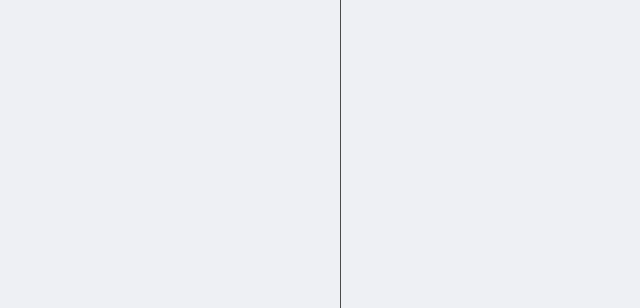
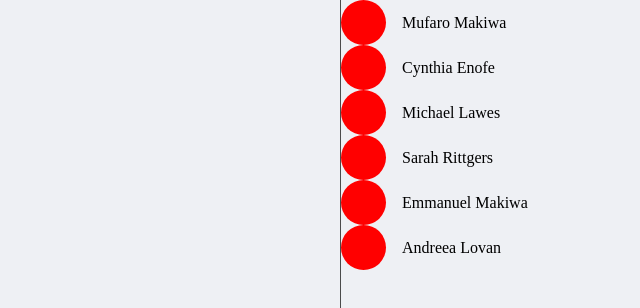
Before and after one commit to sarahrittgers26/sps-2021-team-18, a React (Create React App) app: page /#/ in a window 1280 px wide. Shown: the top 308 px of the page, without its empty margins (640-1280 px from the left). Built offline with nearby package versions, Linux system fonts and the light colour scheme.

Commit message:
Creates connected users side bar

```diff
--- /dev/null
+++ b/src/main/webapp/components/Projects/ConnectedUsers.css
@@ -0,0 +1,5 @@
+.ConnectedUsers_container {
+  display: flex;
+  flex-direction: column;
+  padding: 24px;
+}
--- /dev/null
+++ b/src/main/webapp/components/Projects/ConnectedUsers.js
@@ -0,0 +1,32 @@
+import React from 'react'
+import './ConnectedUsers.css'
+import User from './User.js'
+
+function ConnectedUsers(props) {
+
+  const {active, inactive, onActiveUserClick, onInactiveUserClick} = props;
+  const ActiveUsers = active.map((user) => (
+    <User
+      key={`User_obj_${user.id}`}
+      name={user.name}
+      active={true}
+      onClick={() => onActiveUserClick(user.id)}/>
+  ));
+
+  const InactiveUsers = inactive.map((user) => (
+    <User
+      key={`User_obj_${user.id}`}
+      name={user.name}
+      active={true}
+      onClick={() => onInactiveUserClick(user.id)}/>
+  ));
+
+  return (
+    <div className="ConnectedUsers_containter">
+      {ActiveUsers}
+      {InactiveUsers}
+    </div>
+  )
+}
+
+export default ConnectedUsers
--- a/src/main/webapp/components/Projects/Projects.js
+++ b/src/main/webapp/components/Projects/Projects.js
@@ -1,22 +1,43 @@
 import React from 'react'
 import './Projects.css'
-import Users from './Users.js'
+import ConnectedUsers from './ConnectedUsers.js'
 
-const active = ["Mufaro Makiwa", "Cynthia Enofe", "Michael Lawes", "Sarah Rittgers"]
-const inactive = ["Andreea Lovan", "Emmanuel Makiwa"]
+
+const active = [
+  {name: "Mufaro Makiwa", id: 0},
+  {name: "Cynthia Enofe", id: 1},
+  {name: "Michael Lawes", id: 2},
+  {name: "Sarah Rittgers", id: 3},
+]
+
+const inactive = [
+  {name: "Emmanuel Makiwa", id: 0},
+  {name: "Andreea Lovan", id: 1}
+]
 
 function Projects() {
+
+  const onActiveUserClick = (id) => {
+    console.log("Active user clicked: " + id);
+  }
+
+
+  const onInactiveUserClick = (id) => {
+    console.log("Inactive user clicked: " + id);
+  }
+
+
   return (
     <div className="Projects_container">
 
-      <div className="Projects_content">
-
-      </div>
+      <div className="Projects_content"></div>
 
       <div className="Projects_active">
-        <Users
+        <ConnectedUsers
           active={active}
-          inactive={inactive}/>
+          inactive={inactive}
+          onActiveUserClick={onActiveUserClick}
+          onInactiveUserClick={onInactiveUserClick}/>
       </div>
     </div>
   )
--- /dev/null
+++ b/src/main/webapp/components/Projects/User.css
@@ -0,0 +1,34 @@
+.User_container {
+  display: flex;
+  flex-direction: row;
+  align-items: center;
+}
+
+.User_image {
+  width: 45px;
+  height: 45px;
+  border-radius: 50%;
+  background-color: red;
+  position: relative;
+  display: flex;
+}
+
+.User_name {
+  padding: 8px 16px;
+}
+
+.Profile_activity {
+  width: 16px;
+  height: 16px;
+  position: absolute;
+  border-radius: 50%;
+  bottom: -4px;
+}
+
+.active {
+  background: green;
+}
+
+.inactive {
+  background-color: gray;
+}
--- /dev/null
+++ b/src/main/webapp/components/Projects/User.js
@@ -0,0 +1,16 @@
+import React from 'react'
+import './User.css'
+
+function User(props) {
+  const {name, active} = props;
+  return (
+    <div className="User_container">
+      <div className="User_image">
+        <div className={`User_activity ${active ? "active" : "inactive"}`}></div>
+      </div>
+      <span className="User_name">{name}</span>
+    </div>
+  )
+}
+
+export default User
--- a/src/main/webapp/components/Projects/Users.js
+++ /dev/null
@@ -1,14 +0,0 @@
-import React from 'react'
-
-function Users(props) {
-
-  const {active, inactive} = props;
-
-  return (
-    <div>
-
-    </div>
-  )
-}
-
-export default Users
```
Also changed, not shown: src/main/webapp/components/Projects/Users.css (deleted, +0 -10 lines), 7 other files (tests, documents, lock files or other folders).
